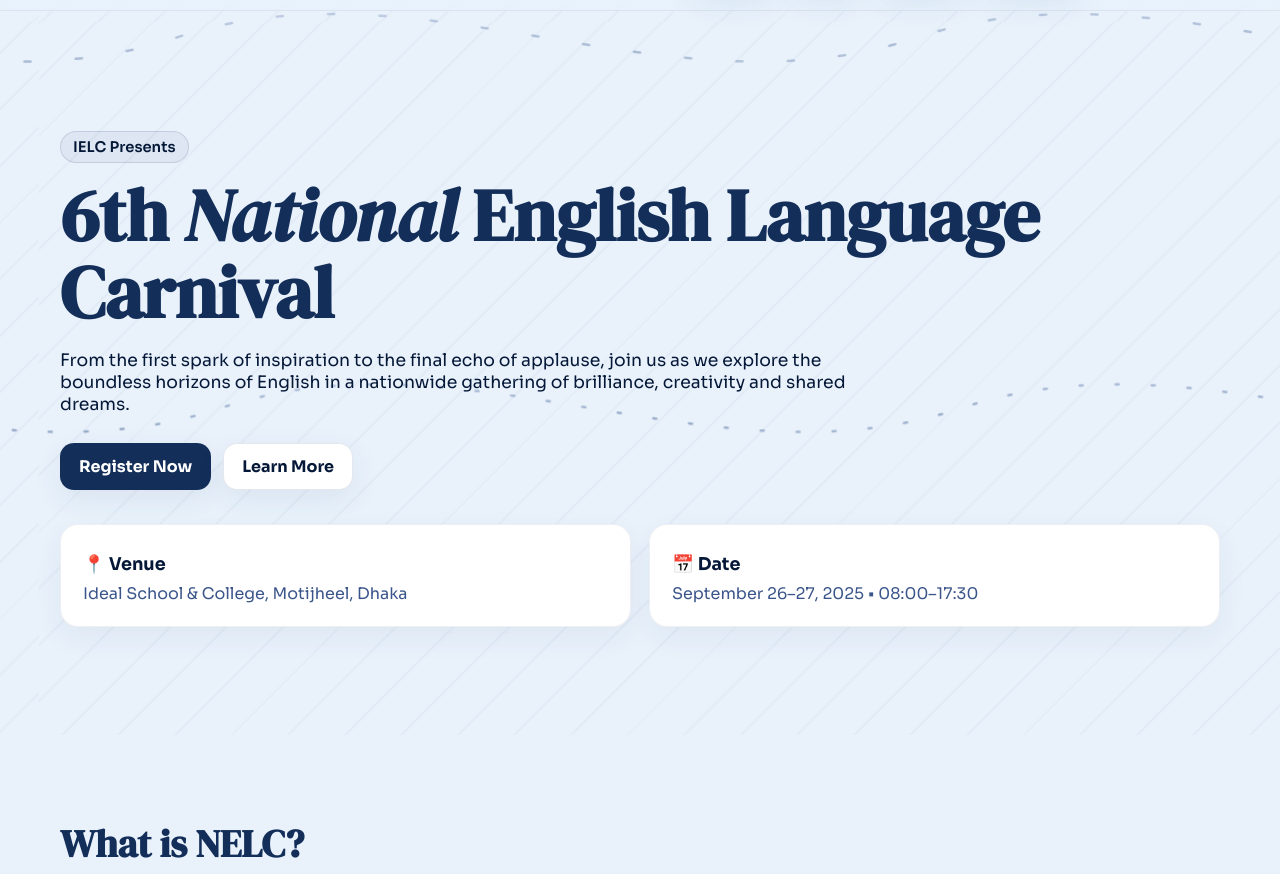
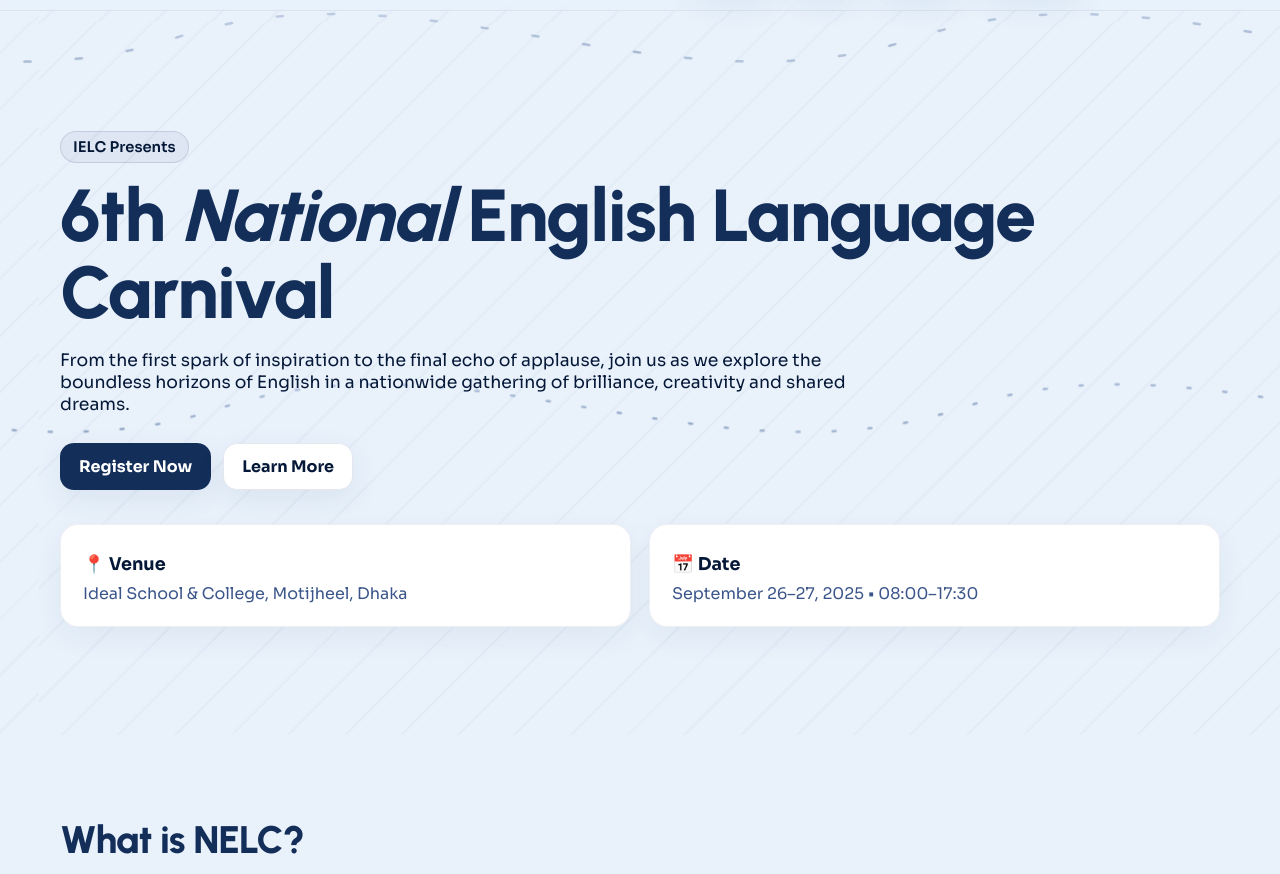
Before and after one commit to SaqinNoor/6th-NELC-Homepage, a plain HTML site: page index.html in a window 1280 px wide. Shown: the part 65-939 px from the top of the page. Drawn offline with Linux system fonts and the light colour scheme.

Commit message:
Update font styles to use Urbanist

```diff
--- a/index.html
+++ b/index.html
@@ -8,7 +8,7 @@
   <link rel="icon" href="image-removebg-preview (1).png" type="image/png" sizes="any">
   <link rel="preconnect" href="https://fonts.googleapis.com">
   <link rel="preconnect" href="https://fonts.gstatic.com" crossorigin>
-  <link href="https://fonts.googleapis.com/css2?family=DM+Serif+Display:ital@0;1&family=Sora:wght@300;400;500;600;700;800&display=swap" rel="stylesheet">
+  <link href="https://fonts.googleapis.com/css2?family=Sora:wght@300;400;500;600;700;800&family=Urbanist:wght@700;800;900&display=swap" rel="stylesheet">
   <style>
     :root{
       --navy:#051838;/* deep brand navy */
@@ -92,7 +92,7 @@
     /* Hero */
     .hero{min-height:92vh; display:grid; align-items:center;}
     .badge{display:inline-flex; align-items:center; gap:10px; padding:6px 12px; border-radius:999px; background:rgba(32,58,109,.06); border:1px solid rgba(32,58,109,.14); font-weight:600; font-size:.92rem}
-    .title{font-family:'DM Serif Display', serif; font-size:clamp(2.4rem,6vw,4.6rem); line-height:1.05; margin:14px 0 6px; color:var(--mid)}
+    .title{font-family:'Urbanist', sans-serif; font-weight: 800; letter-spacing: -0.02em; font-size:clamp(2.4rem,6vw,4.6rem); line-height:1.05; margin:14px 0 6px; color:var(--mid)}
     .subtitle{font-weight:400; font-size:1.08rem; max-width:800px}
     .hero-cta{display:flex; gap:12px; margin-top:28px; flex-wrap:wrap}
     .btn{display:inline-flex; align-items:center; gap:10px; padding:12px 18px; border-radius:14px; border:1px solid rgba(32,58,109,.12); background:#fff; box-shadow:0 10px 30px rgba(32,58,109,.08); font-weight:700}
@@ -169,7 +169,8 @@
       margin-top: 24px;
     }
     .contact-group h3 {
-      font-family: 'DM Serif Display', serif;
+      font-family: 'Urbanist', sans-serif;
+      font-weight: 800;
       color: var(--mid);
       margin-top: 0;
       margin-bottom: 12px;
@@ -189,7 +190,7 @@
     [data-reveal].reveal{opacity:1; transform:none}
 
     /* Helper */
-    .section-title{font-size:clamp(1.8rem,3.6vw,2.4rem); font-family:'DM Serif Display',serif; color:var(--mid); margin:0 0 14px}
+    .section-title{font-size:clamp(1.8rem,3.6vw,2.4rem); font-family:'Urbanist', sans-serif; font-weight: 800; letter-spacing: -0.02em; color:var(--mid); margin:0 0 14px}
     .section-sub{color:#35558a; margin-top:-6px}
 
 
```
